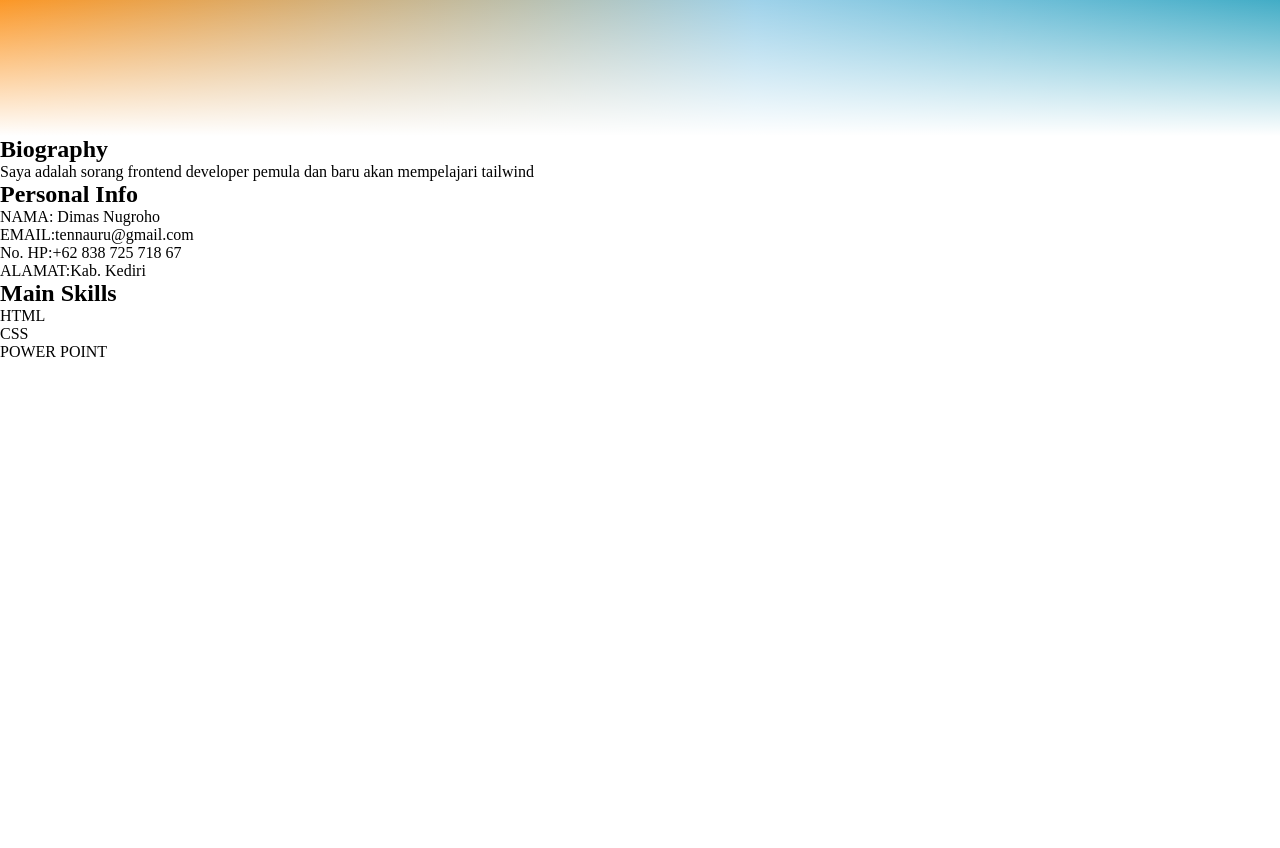
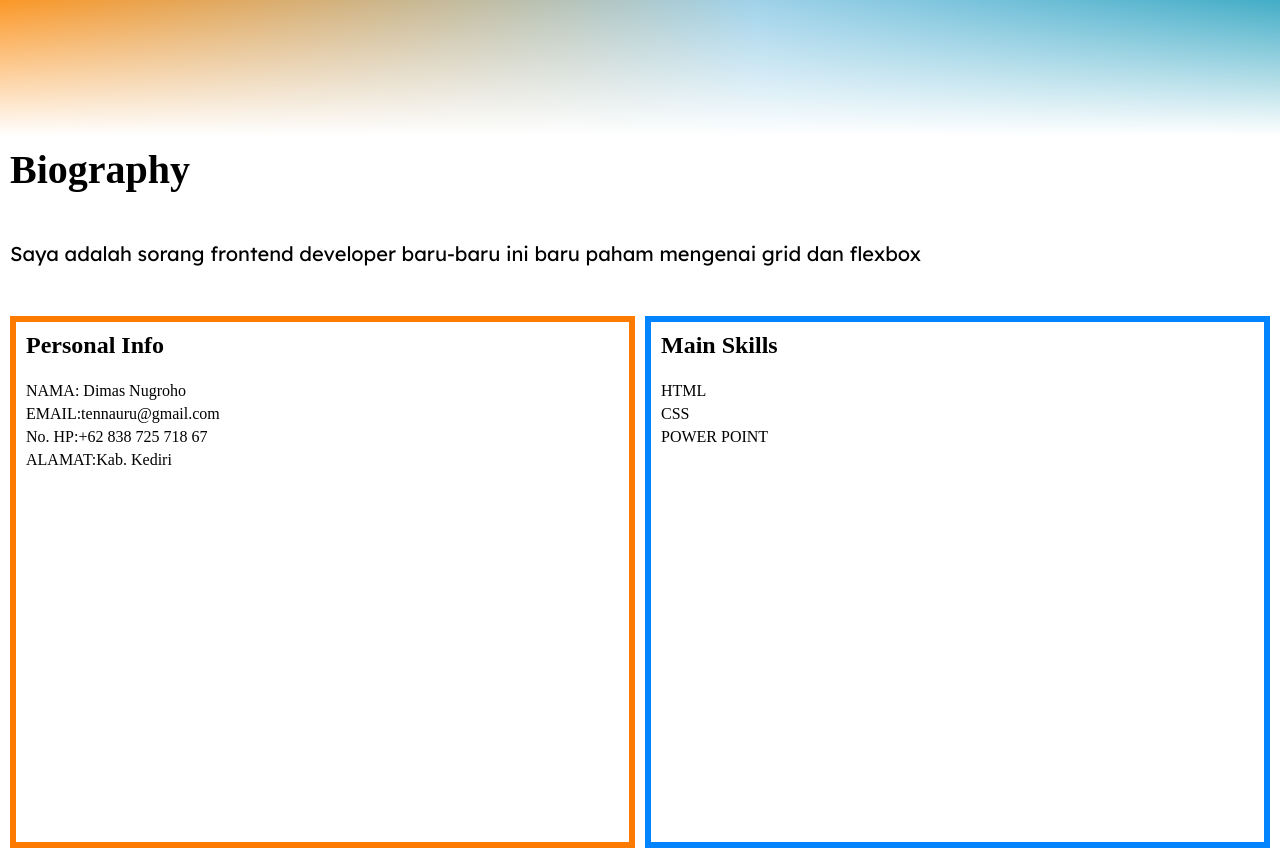
Before and after one commit to rofrod/dimas_portofolio_web, a plain HTML site: page index.html in a window 1280 px wide. Shown: the part 740-1588 px from the top of the page. Before the commit the page ends 1101 px from the top, so only its background shows below. Drawn offline with Linux system fonts and the light colour scheme.

Commit message:
kurang background, color, font style sama aku gasuka sama spacingnya aneh banget

```diff
--- a/index.html
+++ b/index.html
@@ -5,6 +5,7 @@
     <meta name="viewport" content="width=device-width, initial-scale=1.0">
     <title>Dimas</title>
     <link rel="stylesheet" href="main.css">
+    <link href="https://fonts.googleapis.com/css2?family=Lexend:wght@100..900&display=swap" rel="stylesheet">
 </head>
 <body>
     <section>
@@ -41,10 +42,16 @@
             <img class="my-foto" src="8969787.png" alt="Dimas Nugroho">
         </div>
     </section>
-    <section id="about" class="about-section">
-        <h1>Biography</h1>
-        <p>Saya adalah sorang frontend developer pemula dan baru akan mempelajari tailwind</p>
-        <div class="personal-info">
+    <section id="about" class="container about-section">
+
+        <div class="kalimat-pengantar">
+            <h1>Biography</h1>
+            <div class="kalimat-perkenalan">
+                <p>Saya adalah sorang frontend developer baru-baru ini baru paham mengenai grid dan flexbox</p>
+            </div>
+        </div>
+
+        <div class="info personal-info">
             <h2>Personal Info</h2>
             <ul class="ul-personal">
                 <li class="li-personal">
@@ -55,7 +62,7 @@
                 </li>
             </ul>
         </div>
-        <div class="skills">
+        <div class="info skills">
             <h2>Main Skills</h2>
             <ul class="ul-skills">
                 <li class="li-skills">
--- a/main.css
+++ b/main.css
@@ -73,8 +73,62 @@ body {
     padding-left: 15px;
 }
 
-.about-section {
+.container {
+    padding: 10px;
     display: grid;
-    grid-template-columns: 2;
-    grid-template-rows: 3;
+    grid-template-columns: 1fr 1fr;
+    grid-template-rows: minmax(100px, 120px) 500px;
+    grid-template-areas:
+    'biography biography'
+    'personal skills'
+    ;
+    row-gap: 50px;
+    column-gap: 10px;
 }
+
+.kalimat-pengantar {
+    grid-area: biography;
+}
+
+.kalimat-pengantar h1{
+    font-size: 40px;
+}
+
+.kalimat-perkenalan {
+    font-family: "lexend", Arial, Helvetica, sans-serif;
+    width: 100%;
+    height: 100%;
+    font-size: 20px;
+    display: flex;
+    align-items: center;
+}
+
+.personal-info {
+    grid-area: personal;
+    /* display: flex; */
+    /* flex-direction: column; */
+    border: 6px solid rgb(255, 123, 0);
+    justify-content: space-between;
+    text-align: start;
+
+}
+
+.skills {
+    grid-area: skills;
+    border: 6px solid rgb(0, 132, 255);
+}
+
+.info {
+    padding: 10px;
+    height: 100%;
+}
+
+.ul-skills {
+    margin-top: 20px;
+    line-height: 23px;
+}
+
+.ul-personal {
+    margin-top: 20px;
+    line-height: 23px;
+}
```
